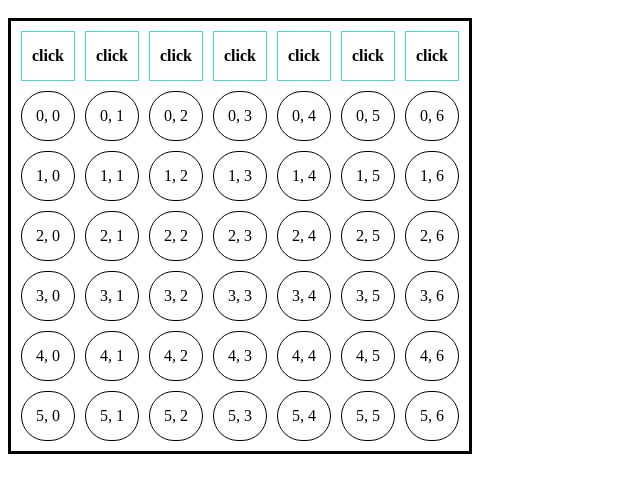
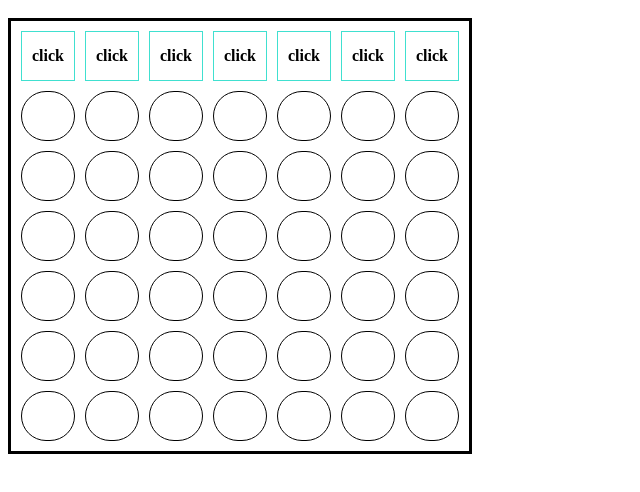
Before and after one commit to Kedevlin/connect4, a plain HTML site: page client/index.html in a window 1280 px wide. Shown: the part 48-540 px from the top of the page, without its empty margins (0-640 px from the left). Drawn offline with nearby package versions, Linux system fonts and the light colour scheme; no server answers.

Commit message:
remove coordinates from html

```diff
--- a/client/index.html
+++ b/client/index.html
@@ -12,58 +12,58 @@
     <th class='column-5' data-column='5'>click</th>
     <th class='column-6' data-column='6'>click</th>
     <tr id='row-0'>
-      <td class='column-0'>0, 0</td>
-      <td class='column-1'>0, 1</td>
-      <td class='column-2'>0, 2</td>
-      <td class='column-3'>0, 3</td>
-      <td class='column-4'>0, 4</td>
-      <td class='column-5'>0, 5</td>
-      <td class='column-6'>0, 6</td>
+      <td class='column-0'></td>
+      <td class='column-1'></td>
+      <td class='column-2'></td>
+      <td class='column-3'></td>
+      <td class='column-4'></td>
+      <td class='column-5'></td>
+      <td class='column-6'></td>
     </tr>
     <tr id='row-1'>
-      <td class='column-0'>1, 0</td>
-      <td class='column-1'>1, 1</td>
-      <td class='column-2'>1, 2</td>
-      <td class='column-3'>1, 3</td>
-      <td class='column-4'>1, 4</td>
-      <td class='column-5'>1, 5</td>
-      <td class='column-6'>1, 6</td>
+      <td class='column-0'></td>
+      <td class='column-1'></td>
+      <td class='column-2'></td>
+      <td class='column-3'></td>
+      <td class='column-4'></td>
+      <td class='column-5'></td>
+      <td class='column-6'></td>
     </tr>
     <tr id='row-2'>
-      <td class='column-0'>2, 0</td>
-      <td class='column-1'>2, 1</td>
-      <td class='column-2'>2, 2</td>
-      <td class='column-3'>2, 3</td>
-      <td class='column-4'>2, 4</td>
-      <td class='column-5'>2, 5</td>
-      <td class='column-6'>2, 6</td>
+      <td class='column-0'></td>
+      <td class='column-1'></td>
+      <td class='column-2'></td>
+      <td class='column-3'></td>
+      <td class='column-4'></td>
+      <td class='column-5'></td>
+      <td class='column-6'></td>
     </tr>
     <tr id='row-3'>
-      <td class='column-0'>3, 0</td>
-      <td class='column-1'>3, 1</td>
-      <td class='column-2'>3, 2</td>
-      <td class='column-3'>3, 3</td>
-      <td class='column-4'>3, 4</td>
-      <td class='column-5'>3, 5</td>
-      <td class='column-6'>3, 6</td>
+      <td class='column-0'></td>
+      <td class='column-1'></td>
+      <td class='column-2'></td>
+      <td class='column-3'></td>
+      <td class='column-4'></td>
+      <td class='column-5'></td>
+      <td class='column-6'></td>
     </tr>
     <tr id='row-4'>
-      <td class='column-0'>4, 0</td>
-      <td class='column-1'>4, 1</td>
-      <td class='column-2'>4, 2</td>
-      <td class='column-3'>4, 3</td>
-      <td class='column-4'>4, 4</td>
-      <td class='column-5'>4, 5</td>
-      <td class='column-6'>4, 6</td>
+      <td class='column-0'></td>
+      <td class='column-1'></td>
+      <td class='column-2'></td>
+      <td class='column-3'></td>
+      <td class='column-4'></td>
+      <td class='column-5'></td>
+      <td class='column-6'></td>
     </tr>
     <tr id='row-5'>
-      <td class='column-0'>5, 0</td>
-      <td class='column-1'>5, 1</td>
-      <td class='column-2'>5, 2</td>
-      <td class='column-3'>5, 3</td>
-      <td class='column-4'>5, 4</td>
-      <td class='column-5'>5, 5</td>
-      <td class='column-6'>5, 6</td>
+      <td class='column-0'></td>
+      <td class='column-1'></td>
+      <td class='column-2'></td>
+      <td class='column-3'></td>
+      <td class='column-4'></td>
+      <td class='column-5'></td>
+      <td class='column-6'></td>
     </tr>
   </table>
   <script src='/socket.io/socket.io.js'></script>
```
